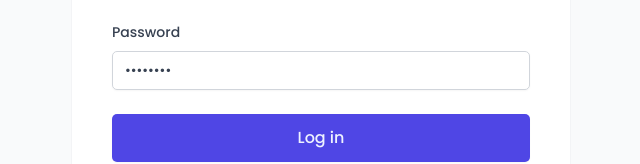
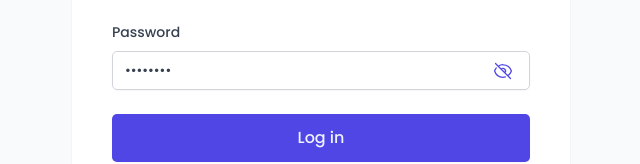
Before and after one commit to kai-abat/hjb-pandeazucar-hotel, a React (Vite) app: page /login in a window 1280 px wide. Shown: the part 416-580 px from the top of the page, without its empty margins (319-959 px from the left). Built offline with nearby package versions, Linux system fonts and the light colour scheme; a web font is replaced by a local one.

Commit message:
Implement show/hide password component

```diff
--- a/src/features/authentication/LoginForm.jsx
+++ b/src/features/authentication/LoginForm.jsx
@@ -6,6 +6,7 @@
 import { useLogin } from "./useLogin";
 import SpinnerMini from "../../ui/SpinnerMini";
 import { useAnonLogin } from "./useAnonLogin";
+import InputPassword from "../../ui/InputPassword";
 
 function LoginForm() {
   // email: jexik11258@bayxs.com
@@ -45,6 +46,7 @@
           id="email"
           // This makes this form better for password managers
           autoComplete="username"
+          placeholder="Email"
           value={email}
           onChange={(e) => setEmail(e.target.value)}
           disabled={isLoading}
@@ -52,14 +54,21 @@
       </FormRowVertical>
 
       <FormRowVertical label="Password">
-        <Input
+        <>
+          {/* <Input
             type="password"
             id="password"
             autoComplete="current-password"
             value={password}
             onChange={(e) => setPassword(e.target.value)}
             disabled={isLoading}
+          /> */}
+          <InputPassword
+            disabled={isLoading}
+            value={password}
+            onChange={(e) => setPassword(e.target.value)}
           />
+        </>
       </FormRowVertical>
 
       <FormRowVertical>
--- /dev/null
+++ b/src/ui/InputPassword.jsx
@@ -0,0 +1,87 @@
+import { useState } from "react";
+import Input from "./Input";
+import styled from "styled-components";
+import { HiOutlineEye, HiOutlineEyeSlash } from "react-icons/hi2";
+
+const Wrapper = styled.div`
+  display: flex;
+  align-items: center;
+  justify-content: center;
+  padding: 0.8rem 1.2rem;
+  border: 1px solid var(--color-grey-300);
+  border-radius: var(--border-radius-sm);
+  box-shadow: var(--shadow-sm);
+  /* border-radius: var(--border-radius-sm); */
+
+  &:focus-within {
+    outline: 2px solid var(--color-brand-600);
+    outline-offset: -1px;
+  }
+`;
+
+const StyledInput = styled(Input)`
+  width: 100%;
+  padding: 0;
+  outline: none;
+  border: none;
+  box-shadow: none;
+
+  &:focus {
+    outline: none;
+    border: none;
+  }
+`;
+
+const ButtonIcon = styled.button`
+  background: none;
+  border: none;
+  padding: 0 0.4rem;
+  outline-offset: 0;
+  display: flex;
+  align-items: center;
+  justify-content: center;
+  gap: 1rem;
+
+  &:focus {
+    outline: none;
+    border: none;
+  }
+
+  & svg {
+    width: 2rem;
+    height: 2rem;
+    color: var(--color-brand-600);
+  }
+
+  /* height: ${(props) => props.$height && props.$height}px; */
+`;
+
+const InputPassword = ({ disabled, value, onChange }) => {
+  const [showPassword, setShowPassword] = useState(false);
+
+  console.log(value);
+  const handleClickShowPassword = (e) => {
+    e.preventDefault();
+    setShowPassword(!showPassword);
+  };
+  return (
+    <Wrapper id="pw-wrapper">
+      <StyledInput
+        type={!showPassword ? "password" : "text"}
+        id="password"
+        autoComplete="current-password"
+        placeholder="Password"
+        disabled={disabled}
+        value={value}
+        onChange={onChange}
+      />
+      {value && (
+        <ButtonIcon onClick={handleClickShowPassword}>
+          {showPassword ? <HiOutlineEye /> : <HiOutlineEyeSlash />}
+        </ButtonIcon>
+      )}
+    </Wrapper>
+  );
+};
+
+export default InputPassword;
```
Lines whose indentation alone changed are shown as unchanged.
